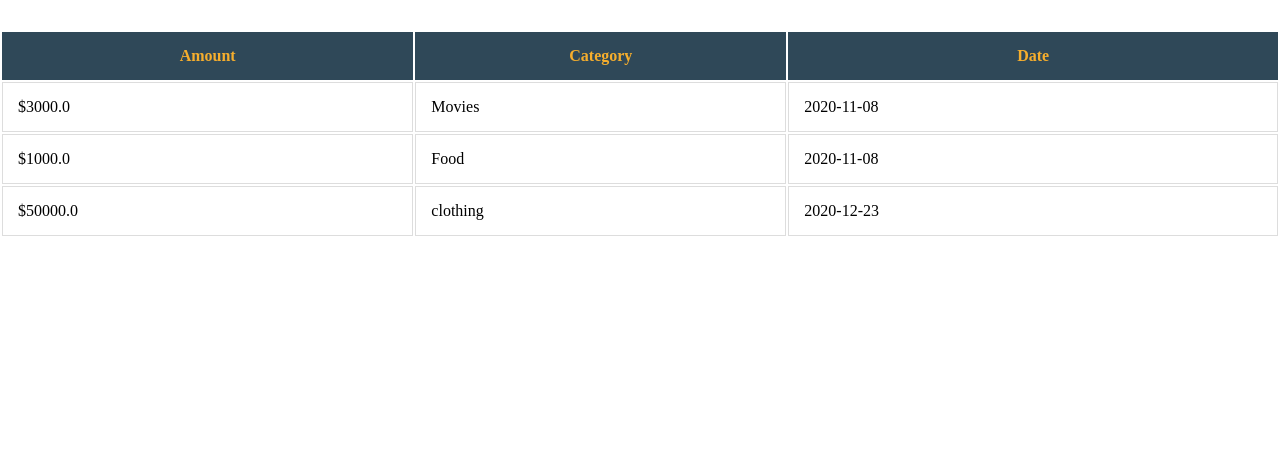
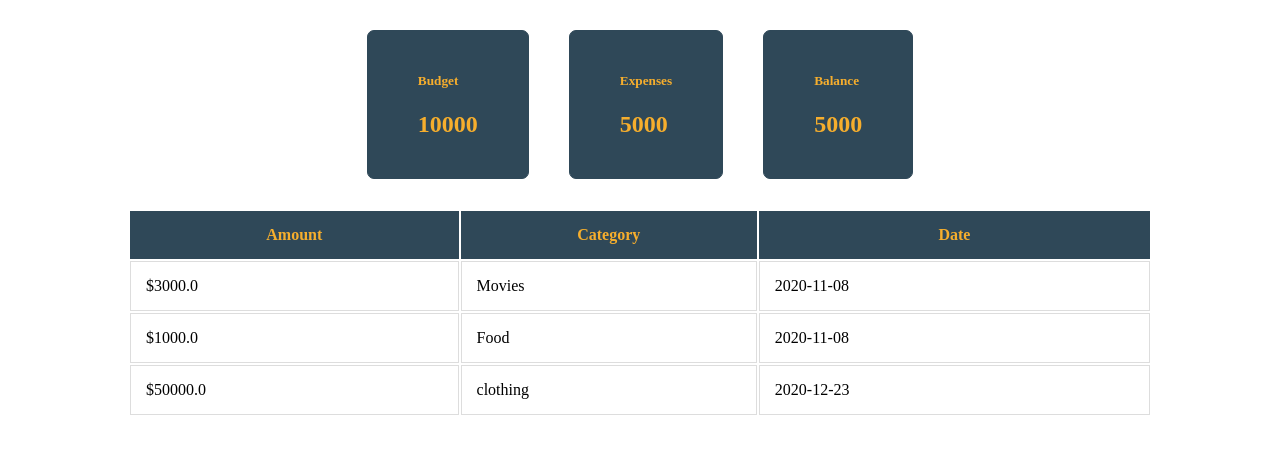
Before and after one commit to Moethantko/personal-finance, a Flask app: page / in a window 1280 px wide. Shown: the part 66-520 px from the top of the page. Run offline with Flask 2, Linux system fonts and the light colour scheme; data comes from the database, SQL or seed files in the repository; some libraries are stand-ins or nearby versions.

Commit message:
add sticker board above transactions and center everything

```diff
--- a/static/styles.css
+++ b/static/styles.css
@@ -54,14 +54,31 @@ input[type=submit] {
     color: #F6AE2D;
 }
 
+/* Sticker */
+#sticker-board {
+    display: flex;
+    justify-content: center;
+    margin: 30px 0 30px 0;
+}
+
+.sticker {
+    background-color: #2F4858;
+    color: #F6AE2D;
+    padding: 20px 50px 20px 50px;
+    margin: 0 20px 0 20px;
+    border: 1px solid #2F4858;
+    border-radius: 7px;
+}
 
 /* Transactions */
 #transactions {
     margin: 30px 0 0 0;
+    display: flex;
+    justify-content: center;
 }
 
 #transactions table {
-    width: 100%;
+    width: 80%;
 }
 
 #transactions td {
--- a/templates/expense.html
+++ b/templates/expense.html
@@ -10,7 +10,7 @@
 <body>
 
     <div id="header">
-        <a href="#" id="branding">Personal Finance</a>
+        <a href="/" id="branding">Personal Finance</a>
     </div>
 
     <div id="expense">
--- a/templates/home.html
+++ b/templates/home.html
@@ -10,10 +10,27 @@
 <body>
 
     <div id="header">
-        <a href="#" id="branding">Personal Finance</a>
+        <a href="/" id="branding">Personal Finance</a>
         <div class="floatright-group">
             <a href="/expense">Add Expense</a>
             <a href="#">Log Out</a>
+        </div>
+    </div>
+
+    <div id="sticker-board">
+        <div class="sticker">
+            <h5>Budget</h5>
+            <h2>10000</h2>
+        </div>
+
+        <div class="sticker">
+            <h5>Expenses</h5>
+            <h2>5000</h2>
+        </div>
+
+        <div class="sticker">
+            <h5>Balance</h5>
+            <h2>5000</h2>
         </div>
     </div>
 
```
